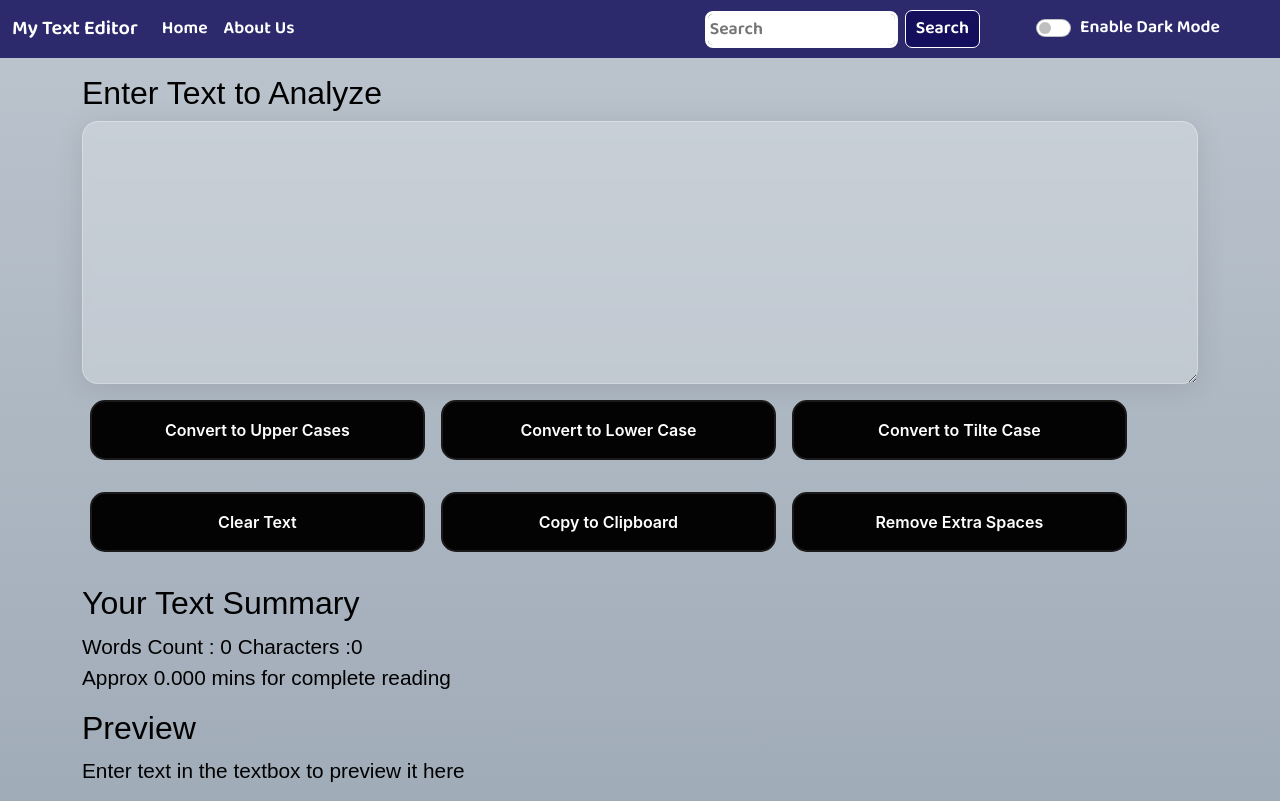
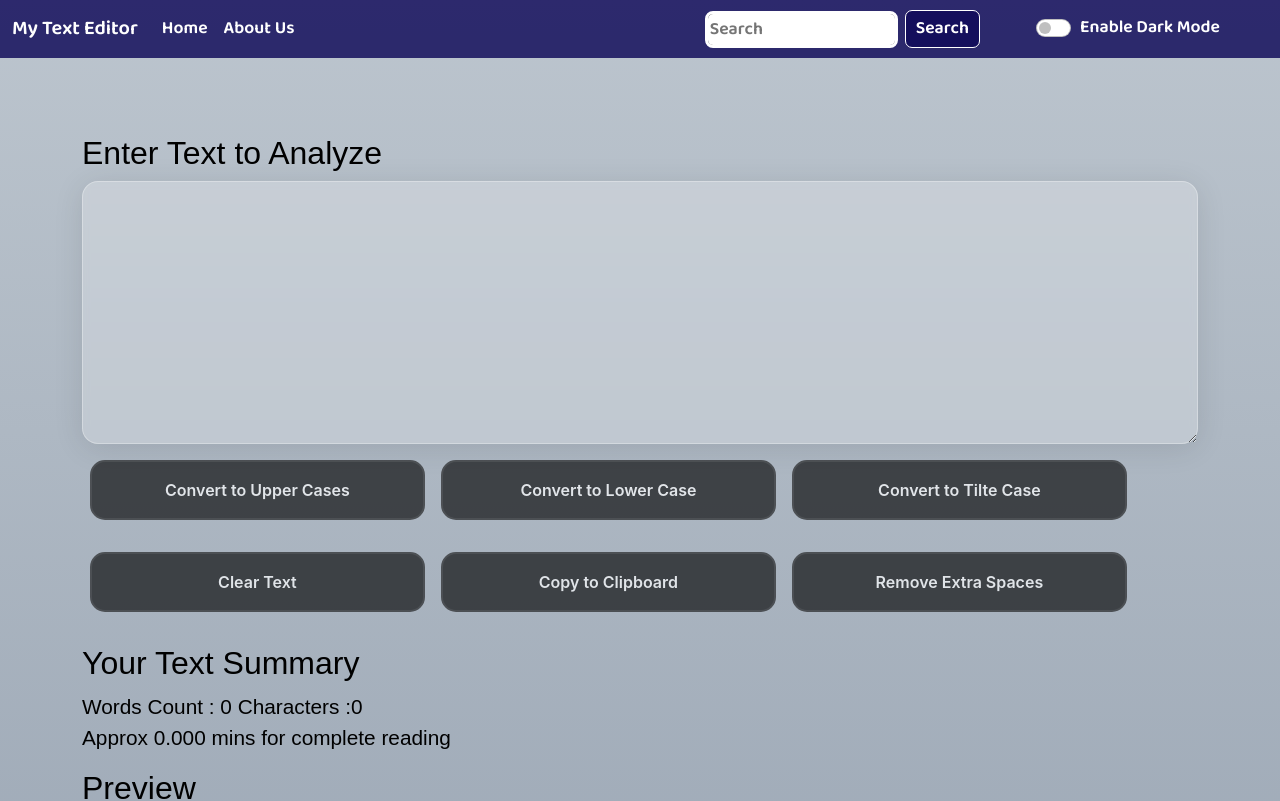
Before and after one commit to SavinderSingh77/My-Text-Editor, a React (Create React App) app: page / in a window 1280 px wide. Shown: the top 801 px of the page. Built offline with nearby package versions, Linux system fonts and the light colour scheme; a web font is replaced by a local one.

Commit message:
cls fixed

```diff
--- a/src/components/Alert.js
+++ b/src/components/Alert.js
@@ -4,7 +4,9 @@ export default function Alert(props) {
     return text[0].toUpperCase()+text.slice(1).toLowerCase();
   }
   return (
-    props.alert && <div className={`alert alert-${props.alert.type}`} role="alert" style = {{background:'#ddffdd'}}>{capitilize(props.alert.type)} : {props.alert.msg}
+    <div style = {{height:'60px'}}>
+    {props.alert && <div className={`alert alert-${props.alert.type}`} role="alert" style = {{background:'#ddffdd'}}>{capitilize(props.alert.type)} : {props.alert.msg}
+    </div>}
     </div>
 
   )
--- a/src/components/TextContainer.js
+++ b/src/components/TextContainer.js
@@ -47,6 +47,7 @@ export default function TextContainer(props) {
     copyText.select();
     copyText.setSelectionRange(0, 99999);
     navigator.clipboard.writeText(copyText.value);
+    document.getSelection().removeAllRanges()
     props.showAlert("Text Copied to Clipboard", "success");
   };
 
@@ -168,41 +169,42 @@ const kk = ()=>{
           }}
         ></textarea>
         <button
+        disabled = {text.length === 0}
           className="btn  button-style-dark my-3 mx-2"
           type="button"
           onClick={upperCaseClick}
         >
           Convert to Upper Cases
         </button>
-        <button
+        <button disabled = {text.length === 0}
           onClick={lowerCaseClick}
           type="button"
           className="btn  button-style-dark my-3 mx-2"
         >
           Convert to Lower Case
         </button>
-        <button
+        <button disabled = {text.length === 0}
           onClick={titleCaseClick}
           type="button"
           className="btn  button-style-dark my-3 mx-2"
         >
           Convert to Tilte Case
         </button>
-        <button
+        <button disabled = {text.length === 0}
           onClick={clearTextClick}
           type="button"
           className="btn  button-style-dark my-3 mx-2"
         >
           Clear Text
         </button>
-        <button
+        <button disabled = {text.length === 0}
           onClick={copyTextClick}
           type="button"
           className="btn  button-style-dark my-3 mx-2"
         >
           Copy to Clipboard
         </button>
-        <button
+        <button disabled = {text.length === 0}
           onClick={removeSpacesClick}
           type="button"
           className="btn  button-style-dark my-3 mx-2"
```
